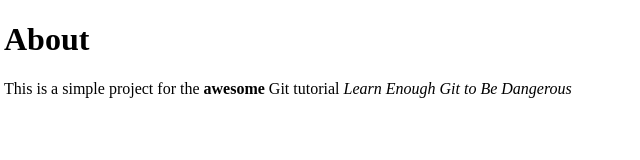
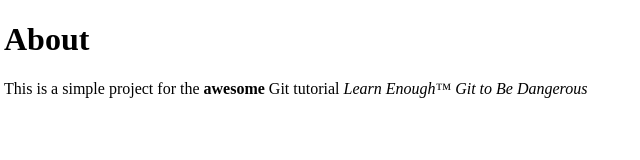
Before and after one commit to assagaiGLOVER/website, a plain HTML site: page about.html in a window 1280 px wide. Shown: the full height of the page, 4-644 px from the left. Drawn offline with Linux system fonts and the light colour scheme.

```diff
--- a/about.html
+++ b/about.html
@@ -7,7 +7,7 @@
     <h1>About</h1>
     <p>
 	This is a simple project for the <strong>awesome</strong> Git
-	tutorial <em>Learn Enough Git to Be Dangerous</em>
+	tutorial <em>Learn Enough™ Git to Be Dangerous</em>
    </p>
   </body>
 </html>
```
Also changed, not shown: index.html (+1 -0 lines).
